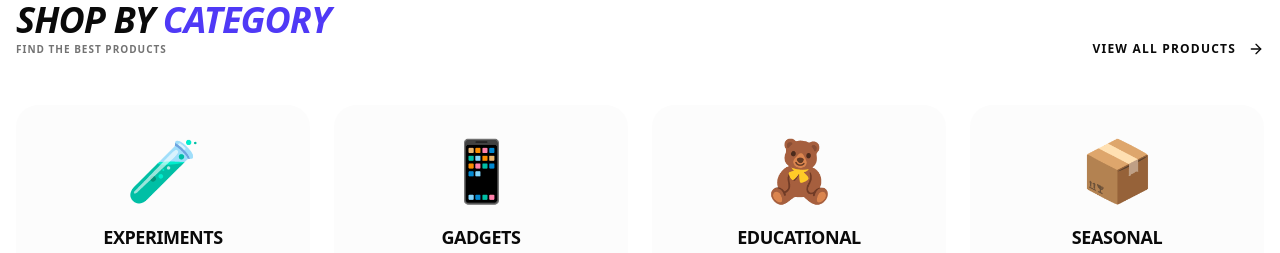
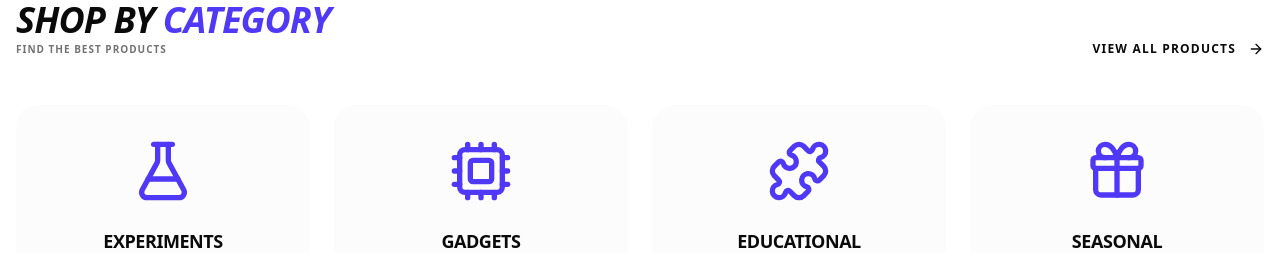
Before and after one commit to ganesh14u/TeluguExp, a Next.js app: page / in a window 1280 px wide. Shown: the part 920-1173 px from the top of the page. Built offline with nearby package versions, Linux system fonts and the light colour scheme; no server answers; the database is empty.

Commit message:
feat: replace category emojis with relevant lucide icons

```diff
--- a/src/app/page.tsx
+++ b/src/app/page.tsx
@@ -1,7 +1,7 @@
 "use client";
 
 import Link from "next/link";
-import { ArrowRight, ShoppingBag, Zap, ShieldCheck, Truck, RefreshCcw, Loader2 } from "lucide-react";
+import { ArrowRight, ShoppingBag, Zap, ShieldCheck, Truck, RefreshCcw, Loader2, FlaskConical, Cpu, Puzzle, Gift } from "lucide-react";
 import { Button } from "@/components/ui/button";
 import { HERO_BANNERS, FEATURED_CATEGORIES } from "@/lib/sampleData";
 import { useState, useEffect } from "react";
@@ -192,9 +192,12 @@ export default function Home() {
           ]).slice(0, 4).map((cat) => (
             <Link key={cat.slug} href={`/shop?category=${cat.slug}`}>
               <div className="group relative overflow-hidden rounded-3xl bg-muted/30 border-2 border-transparent hover:border-primary/20 p-8 text-center transition-all hover:bg-background">
-                <div className="text-6xl mb-6 group-hover:scale-110 group-hover:-rotate-12 transition-all duration-500">
-                  {/* Default Icons since we removed icons from categories admin */}
-                  {cat.slug === 'experiments' ? '🧪' : cat.slug === 'gadgets' ? '📱' : cat.slug === 'toys' ? '🧸' : '📦'}
+                <div className="mb-6 group-hover:scale-110 group-hover:-rotate-12 transition-all duration-500 flex justify-center text-primary">
+                  {cat.slug === 'experiments' && <FlaskConical className="h-16 w-16" />}
+                  {cat.slug === 'gadgets' && <Cpu className="h-16 w-16" />}
+                  {cat.slug === 'toys' && <Puzzle className="h-16 w-16" />}
+                  {cat.slug === 'seasonal' && <Gift className="h-16 w-16" />}
+                  {!['experiments', 'gadgets', 'toys', 'seasonal'].includes(cat.slug) && <ShoppingBag className="h-16 w-16" />}
                 </div>
                 <h3 className="font-black text-lg uppercase tracking-tight">{cat.name}</h3>
                 <p className="text-[10px] text-muted-foreground font-bold uppercase tracking-widest mt-2">View More →</p>
```
